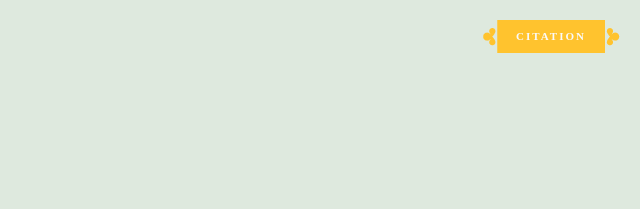
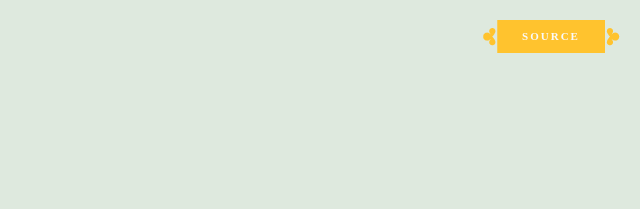
Before and after one commit to emilybrick/queenelizabethI, a plain HTML site: page index.html in a window 1280 px wide. Shown: the top 209 px of the page, 640-1280 px from the left. Drawn offline with nearby package versions, Linux system fonts and the light colour scheme; files that its build step writes are made by us from their sources.

Commit message:
citation

```diff
--- a/index.html
+++ b/index.html
@@ -15,7 +15,7 @@
       <h1 class="header-copy">QUEEN</h1> <h1 class="bold-copy">ELIZABETH</h1> <h1 class="light-copy">I</h1>
     </div>
 
-    <div class="citation"><a href="http://content.time.com/time/magazine/article/0,9171,993034,00.html" target="_blank"><p>CITATION</p></a></div>
+    <div class="citation"><a href="http://content.time.com/time/magazine/article/0,9171,993034,00.html" target="_blank"><p>SOURCE</p></a></div>
 
     <ul id="navbar">
       <li><a href="#one" class="box">  <div class="flag"><span> The Virgin </span></div>  </a></li>
```
